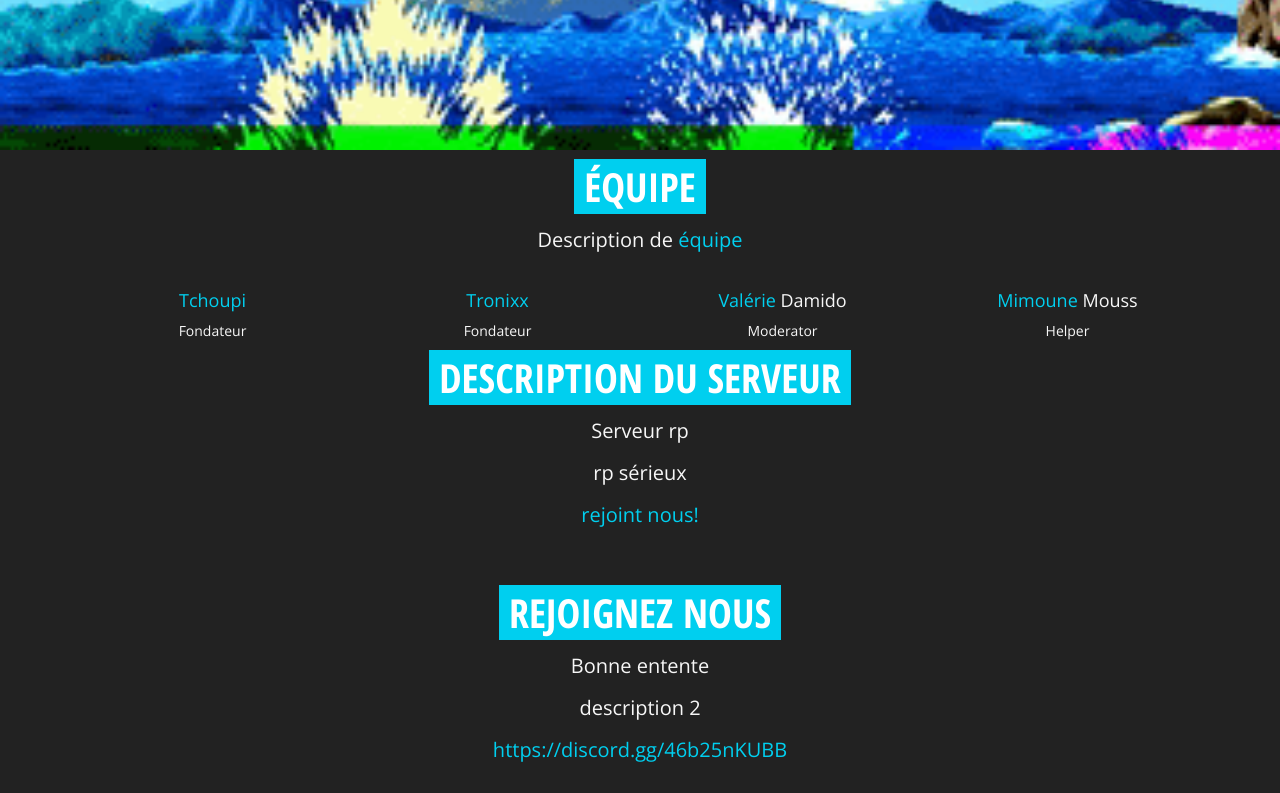
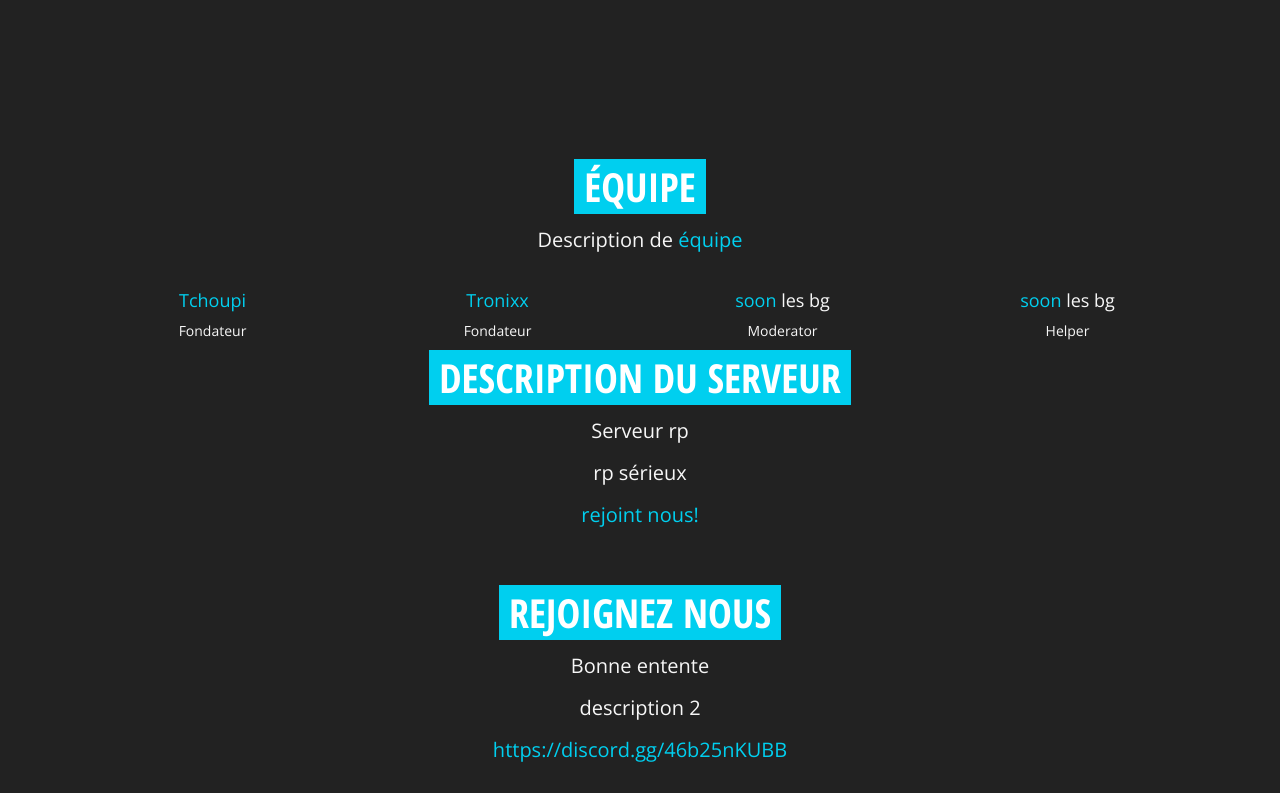
Before and after one commit to AlkanaRP/alkanarp, a plain HTML site: page index.html in a window 1280 px wide. Shown: the part 650-1443 px from the top of the page. Drawn offline with nearby package versions, Linux system fonts and the light colour scheme; grey boxes are pictures that could not be loaded.

Commit message:
alkana rp
Alkana rp

```diff
--- a/index.html
+++ b/index.html
@@ -134,7 +134,7 @@
 												</div>
 											</div>
 											<div class="équipe-member-meta">
-												<h4 class="équipe-member-name"><span class="main-color">Valérie</span> Damido</h4>
+												<h4 class="équipe-member-name"><span class="main-color">soon</span> les bg</h4>
 												<div class="équipe-member-role">Moderator</div>
 											</div>
 										</div>
@@ -150,7 +150,7 @@
 												</div>
 											</div>
 											<div class="équipe-member-meta">
-												<h4 class="équipe-member-name"><span class="main-color">Mimoune</span> Mouss</h4>
+												<h4 class="équipe-member-name"><span class="main-color">soon</span> les bg</h4>
 												<div class="équipe-member-role">Helper</div>
 											</div>
 										</div>
```
Also changed, not shown: img/background - Copie.jpg (renamed from img/background.jpg), img/favicon.ico.
